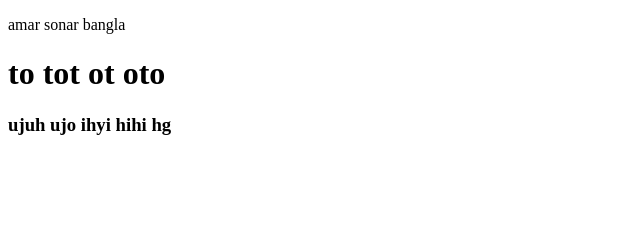
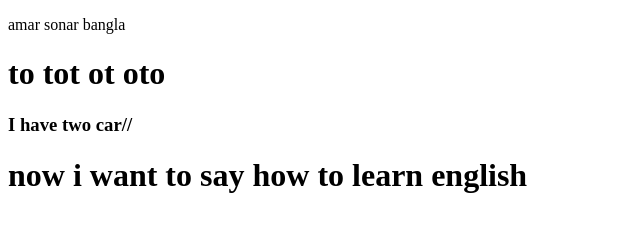
Before and after one commit to sohanahmedrohan1/my-new-website, a plain HTML site: page index.html in a window 1280 px wide. Shown: the whole page, without its empty margins (0-640 px from the left). Drawn offline with Linux system fonts and the light colour scheme.

Commit message:
add new pragraph

```diff
--- a/index.html
+++ b/index.html
@@ -9,6 +9,7 @@
 <body>
     <p>amar sonar bangla</p>
     <h1>to tot ot oto </h1>
-    <h3>ujuh ujo ihyi hihi hg</h3>
+    <h3>I have two car//</h3>
+    <h1>now i want to say how to learn english</h1>
 </body>
 </html>
```
